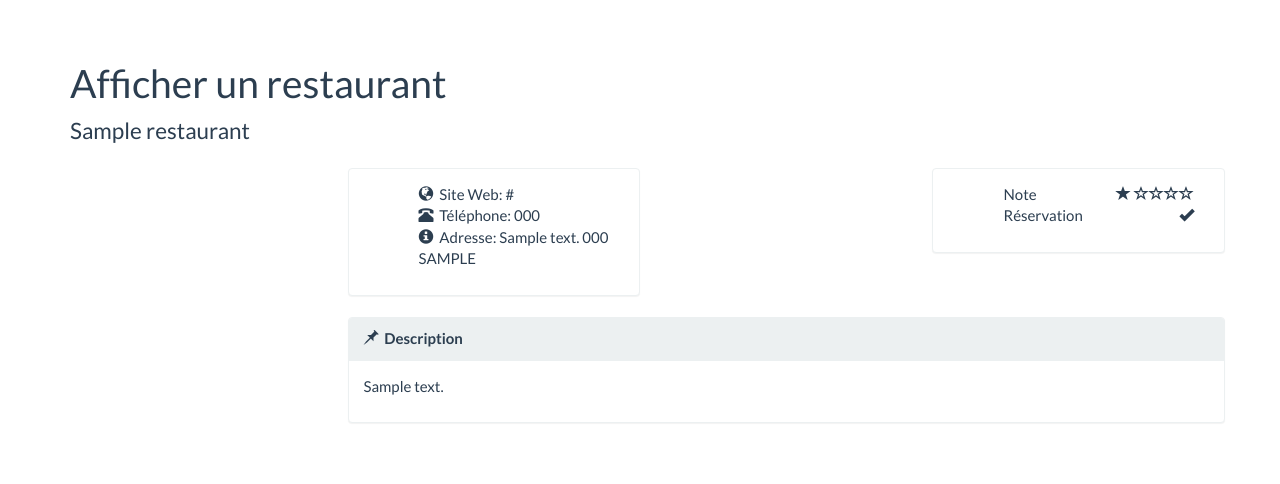
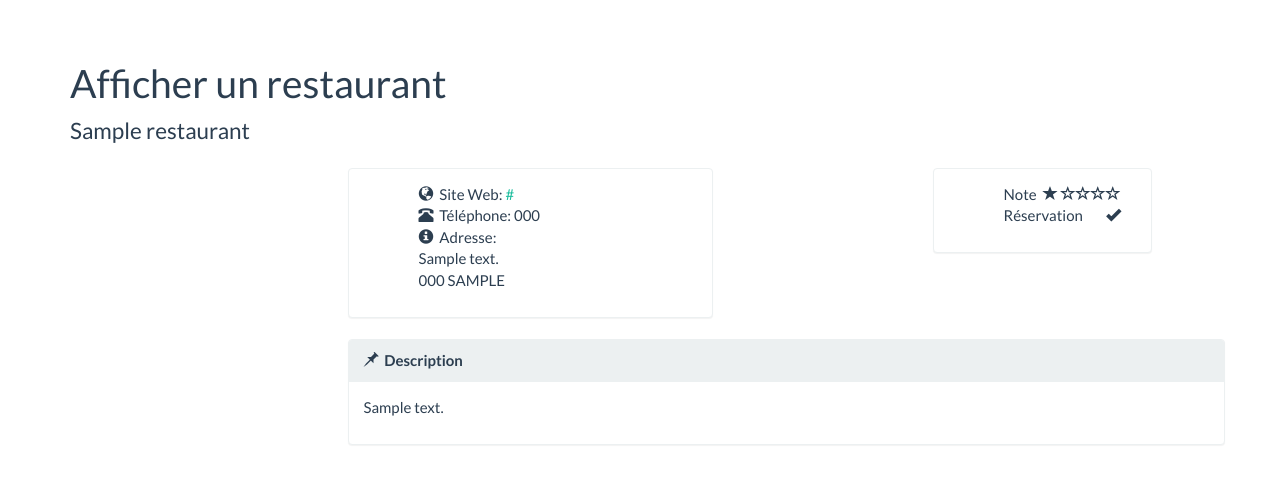
Before and after one commit to aroquemaurel/Cuis-In, a Django app: a page that uses templates/restaurant/show.html in a window 1280 px wide. Shown: the part 60-544 px from the top of the page. Run offline with Django 3.2, Linux system fonts and the light colour scheme; tables that the repository leaves empty hold one stand-in row (values such as "Sample post"); some libraries are stand-ins or nearby versions.

Commit message:
Change display

```diff
--- a/templates/restaurant/show.html
+++ b/templates/restaurant/show.html
@@ -3,12 +3,12 @@
 
 {% block content %}
     <div class="row">
-            <div class="col-md-4 panel panel-default">
+            <div class="col-md-5 panel panel-default">
             <div class="panel-body">
             <ul style="list-style-type: none">
-                <li><i class="glyphicon glyphicon-globe"></i>&nbsp;&nbsp;Site Web: {{ restaurant.website }}</li>
+                <li><i class="glyphicon glyphicon-globe"></i>&nbsp;&nbsp;Site Web: <a href="{{ restaurant.website }}">{{ restaurant.website }}</a></li>
                 <li><i class="glyphicon glyphicon-phone-alt"></i>&nbsp;&nbsp;Téléphone: {{ restaurant.phone }}</li>
-                <li><i class="glyphicon glyphicon-info-sign"></i>&nbsp;&nbsp;Adresse: {{ restaurant.address }}
+                <li><i class="glyphicon glyphicon-info-sign"></i>&nbsp;&nbsp;Adresse:<br/> {{ restaurant.address }}<br/>
                                                                                 {{ restaurant.postalcode }}
                                                                                 {{ restaurant.city|upper }}
                 </li>
@@ -16,7 +16,7 @@
             </div>
         </div>
 
-        <div class="col-md-offset-4 col-md-4 panel panel-default">
+        <div class="col-md-offset-3 col-md-3 panel panel-default">
             <div class="panel-body">
                 <ul style="list-style-type: none">
                     <li>Note <span style="float: right">{{ restaurant.note|star }}</span></li>
```
Also changed, not shown: recipe/templatetags/recipe_extras.py (line endings or trailing spaces).
